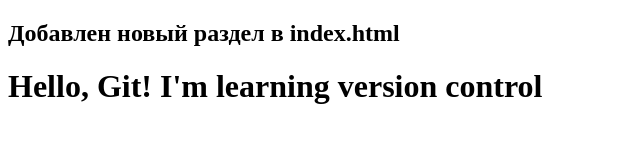
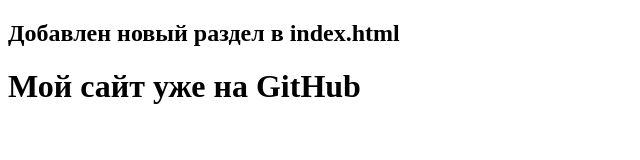
Before and after one commit to Nikol-1964/Nik_github_1, a plain HTML site: page index.html in a window 1280 px wide. Shown: the whole page, without its empty margins (0-640 px from the left). Drawn offline with Linux system fonts and the light colour scheme.

```diff
--- a/index.html
+++ b/index.html
@@ -8,6 +8,6 @@ initial-scale=1.0">
  <h2>Добавлен новый раздел в index.html</h2>
 </head>
 <body>
- <h1>Hello, Git! I'm learning version control</h1>
+ <h1>Мой сайт уже на GitHub</h1>
 </body>
 </html>
```
Also changed, not shown: 1 other file.
